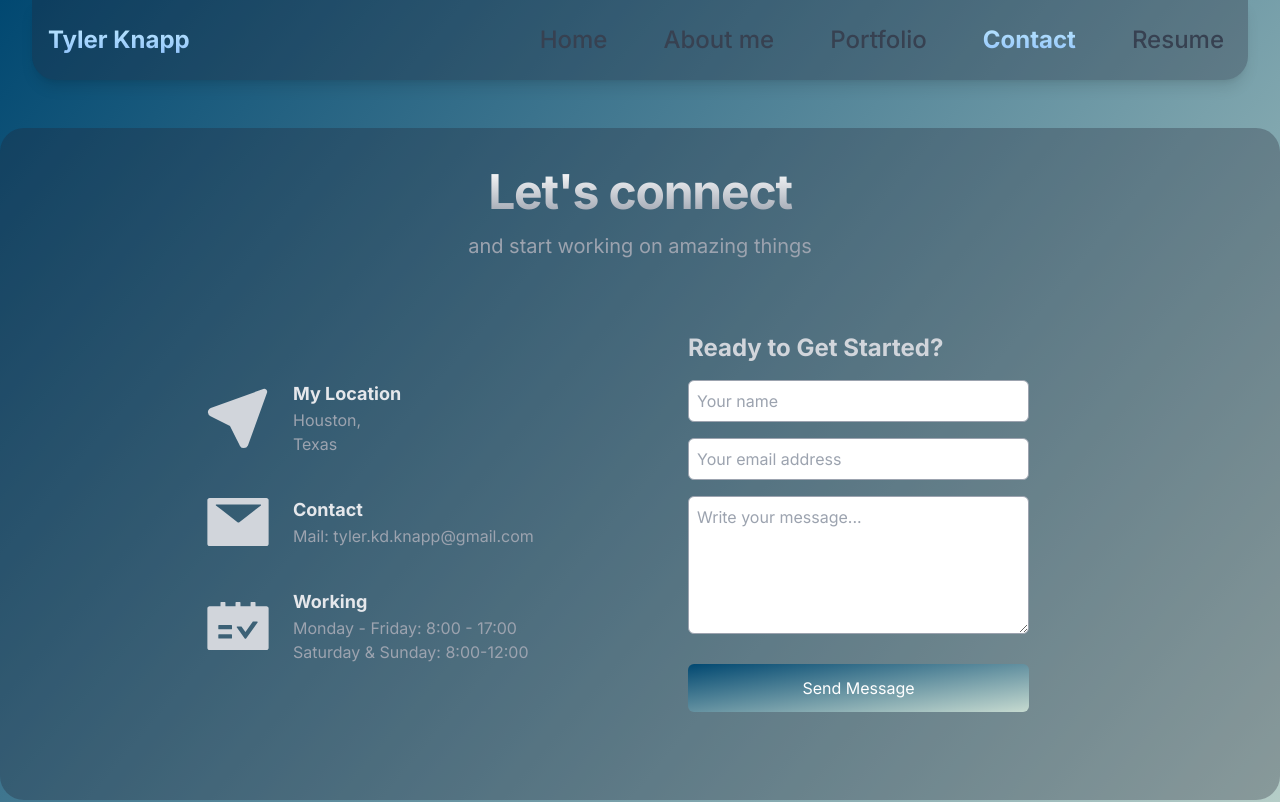
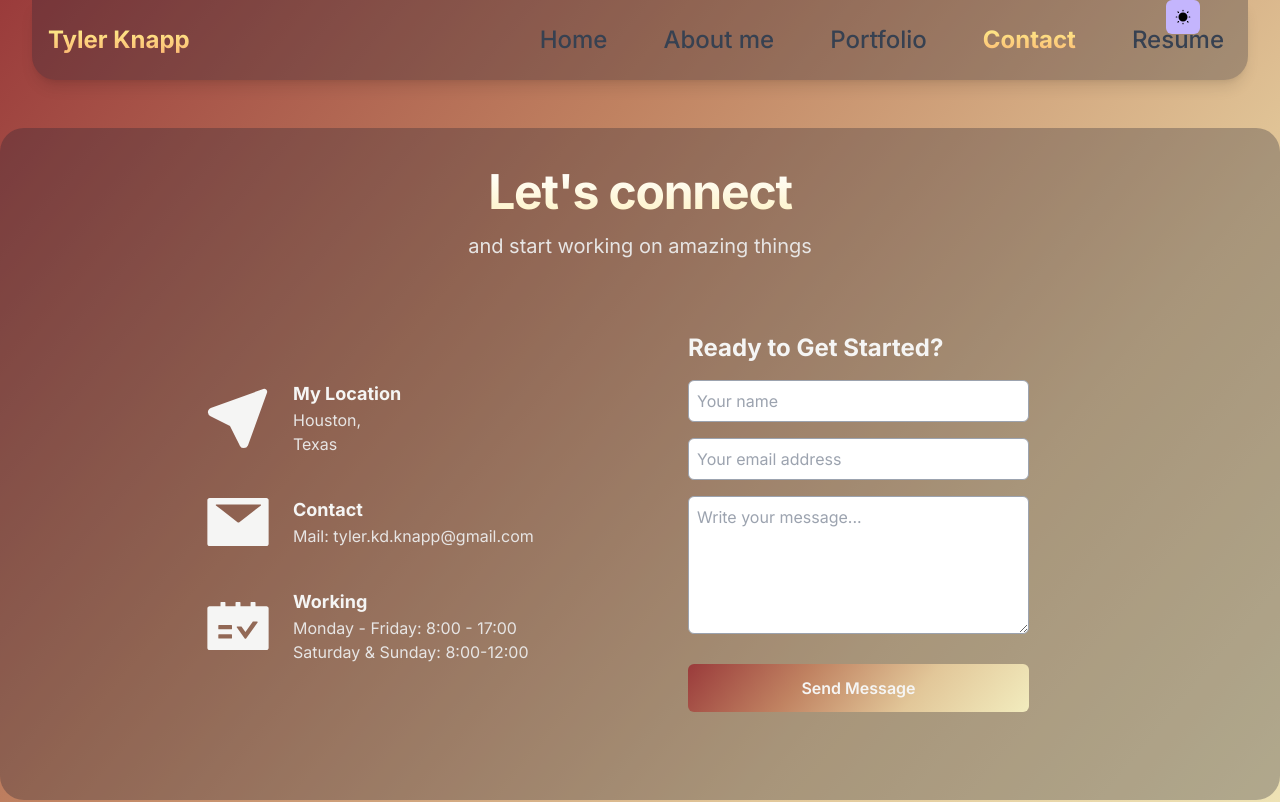
Before and after one commit to Tyler-KD/tyler-knapp-portfolio, a React (Vite) app: page /Contact in a window 1280 px wide. Shown: the top 802 px of the page. Built offline with nearby package versions, Linux system fonts and the light colour scheme.

Commit message:
Added darkMode to tailwind.config.js so that handleThemeSwitch transitions between golden hour and blue hour

```diff
--- a/src/App.jsx
+++ b/src/App.jsx
@@ -1,3 +1,5 @@
+import { PiSunBold, PiSunDimFill } from "react-icons/pi";
+import { useEffect, useState } from "react";
 import Header from "./components/Header";
 import Hero from "./components/Hero";
 import AboutMe from "./components/AboutMe";
@@ -8,9 +10,43 @@ import Footer from "./components/Footer";
 import { BrowserRouter, Route, Routes } from "react-router-dom";
 
 function App() {
+  const [theme, setTheme] = useState(null);
+  useEffect(() => {
+    if (window.matchMedia('(prefers-color-scheme: dark)').
+    matches) {
+      setTheme('dark');
+    } else {
+      setTheme('light');
+    }
+  }, []);
+
+  const handleThemeSwitch = () => {
+    setTheme(theme === 'dark' ? 'light' : 'dark');
+  };
+
+  useEffect(() => {
+    if (theme === 'dark') {
+      document.documentElement.classList.add('dark');
+    } else {
+      document.documentElement.classList.remove('dark');
+    }
+  }, [theme]);
+
+  const sunBold = <PiSunBold />;
+
+  const sunDim = <PiSunDimFill />;
 
   return (
     <BrowserRouter>
+        <button
+          type="button"
+          onClick={handleThemeSwitch}
+          className="fixed p-2 z-10 right-20  bg-violet-300 dark:bg-orange-300 text-lg rounded-md"
+          >
+            {theme === 'dark' ? sunBold : sunDim}
+        </button>
+        <div className="bg-primary-color dark:bg-secondary-color text-stone-900 dark:text-stone-300">
+
 
         {/* Header and inner linked Navbar are displayed on every page because they are outside of Routes tag */}
         <Header />
@@ -29,6 +65,8 @@ function App() {
         {/* Footer is displayed on every page because it is outside of Routes tag */}
         <Footer/>
 
+        </div>
+
     </BrowserRouter>
 
   );
--- a/src/components/AboutMe.jsx
+++ b/src/components/AboutMe.jsx
@@ -12,7 +12,7 @@ const AboutMe = () => {
                         {/* leading-tight and leading-relaxed affects line height */}
                         <h4 className='text-3xl font-bold leading-tight gray-primary-color sm:text-4xl lg:text-5xl'>Hello, I am <span className='italic'>Tyler Knapp</span></h4>
                         {/* Paragraph for describing me */}
-                        <p className='max-w-lg mt-3 text-xl leading-relaxed text-gray-400 md:mt-8'>
+                        <p className='max-w-lg mt-3 text-xl leading-relaxed text-stone-200 dark:text-gray-400 md:mt-8'>
                             I am a full stack developer with a certificate in full-stack development from Rice University and a Bachelor of Science Degree in Biology from Florida State University.
                             At around the age of 13, I built my first computer.  From that point on, I've been deeply rooted in building and understanding computer components.  This early exposure in
                             tech led to a fascination for digital art and post-processing software during my freelance photography.  Eventually, I found my calling in web development and I love it!
--- a/src/components/Contact.jsx
+++ b/src/components/Contact.jsx
@@ -32,7 +32,7 @@ const Contact = () => {
                         <h6 className='mb-4 font-bold tracking-tight gray-primary-color text-3xl sm:text-5xl'>
                             Let's connect
                         </h6>
-                        <p className='mx-auto mt-4 max-w-3xl text-xl text-gray-400'>
+                        <p className='mx-auto mt-4 max-w-3xl text-xl text-stone-200 dark:text-gray-400'>
                             and start working on amazing things
                         </p>
                     </section>
@@ -46,34 +46,34 @@ const Contact = () => {
                         <section className='my-auto pr-6'>
                             <ul>
                                 <li className='flex'>
-                                    <TbLocationFilled className='w-[70px] h-auto text-gray-300' />
+                                    <TbLocationFilled className='w-[70px] h-auto text-stone-100 dark:text-gray-300' />
                                     <section className='m-5'>
-                                        <h6 className='text-lg font-bold text-gray-200'>My Location</h6>
-                                        <p className='text-gray-400'>Houston,</p>
-                                        <p className='text-gray-400'>Texas</p>
+                                        <h6 className='text-lg font-bold text-stone-100 dark:text-gray-200'>My Location</h6>
+                                        <p className='text-stone-200 dark:text-gray-400'>Houston,</p>
+                                        <p className='text-stone-200 dark:text-gray-400'>Texas</p>
                                     </section>
                                 </li>
                                 <li className='flex'>
-                                    <AiFillMail className='w-[70px] h-auto text-gray-300' />
+                                    <AiFillMail className='w-[70px] h-auto text-stone-100 dark:text-gray-300' />
                                     <section className='m-5'>
-                                        <h6 className='text-lg font-bold text-gray-200'>Contact</h6>
-                                        {/* <p className='text-gray-400'>Mobile: xxxx</p> */}
-                                        <p className='text-gray-400'>Mail: tyler.kd.knapp@gmail.com</p>
+                                        <h6 className='text-lg font-bold text-stone-100 dark:text-gray-200'>Contact</h6>
+                                        {/* <p className='text-stone-200 dark:text-gray-400'>Mobile: xxxx</p> */}
+                                        <p className='text-stone-200 dark:text-gray-400'>Mail: tyler.kd.knapp@gmail.com</p>
                                     </section>
                                 </li>
                                 <li className='flex'>
-                                    <AiFillSchedule className='w-[70px] h-auto text-gray-300' />
+                                    <AiFillSchedule className='w-[70px] h-auto text-stone-100 dark:text-gray-300' />
                                     <section className='m-5'>
-                                        <h6 className='text-lg font-bold text-gray-200'>Working</h6>
-                                        <p className='text-gray-400'>Monday - Friday: 8:00 - 17:00</p>
-                                        <p className='text-gray-400'>Saturday &amp; Sunday: 8:00-12:00</p>
+                                        <h6 className='text-lg font-bold text-stone-100 dark:text-gray-200'>Working</h6>
+                                        <p className='text-stone-200 dark:text-gray-400'>Monday - Friday: 8:00 - 17:00</p>
+                                        <p className='text-stone-200 dark:text-gray-400'>Saturday &amp; Sunday: 8:00-12:00</p>
                                     </section>
                                 </li>
                             </ul>
                         </section>
 
                         <section className='max-w-6xl p-5 md:p-12' id="form">
-                            <h6 className='mb-4 text-2xl font-bold text-gray-300'>Ready to Get Started?</h6>
+                            <h6 className='mb-4 text-2xl font-bold text-stone-100 dark:text-gray-300'>Ready to Get Started?</h6>
 
                             {/* User Contact Form */}
                             <form onSubmit={handleSubmit(onSubmit)}>
@@ -108,7 +108,7 @@ const Contact = () => {
                                 </section>
 
                                 <section className='text-center'>
-                                    <button className='w-full bg-primary-color text-white px-6 py-3 font-xl rounded-md sm:mb-0 transition-all duration-200 hover:scale-110'>
+                                    <button className='w-full bg-primary-color dark:bg-secondary-color font-semibold text-stone-100 px-6 py-3 font-xl rounded-md sm:mb-0 transition-all duration-200 hover:scale-110'>
                                         Send Message
                                     </button>
                                 </section>
--- a/src/components/Hero.jsx
+++ b/src/components/Hero.jsx
@@ -24,7 +24,7 @@ const Hero = () => {
 
 
           <section onClick={handleHero}>
-            <NavLink to="/about" title="" className="shadow-2xl mr-4 inline-flex items-center px-6 py-4 mt-8 font-semibold text-white bg-primary-color rounded-lg transition-all duration-200 hover:scale-110" role="button">
+            <NavLink to="/about" title="" className="shadow-2xl mr-4 inline-flex items-center px-6 py-4 mt-8 font-semibold text-white bg-primary-color dark:bg-secondary-color rounded-lg transition-all duration-200 hover:scale-110" role="button">
               About me
             </NavLink>
             <NavLink to="/portfolio" title="" className="inline-flex items-center px-6 py-4 mt-8 font-semibold text-white border rounded-lg transition-all duration-200 hover:scale-110" role="button">
@@ -49,7 +49,8 @@ const Hero = () => {
       <figure className="relative bottom-0 z-10 flex mx-auto justify-center">
         <img className="left-[-20px] top-[-20px] sm:left-20 sm:top-[-200px] absolute block w-auto h-[150px] sm:h-[500px]" src="/assets/notebookL_1.png" alt="Lenovo Laptop" />
         <img className="absolute sm:relative w-auto bottom-[-110px] right-[-70px] sm:bottom-0 sm:right-0 h-[100px] sm:h-[380px]" src="/assets/notebookM.png" alt="Macbook Laptop" />
-        <img className="right-0 sm:bottom-0 absolute block h-auto w-[800px] sm:w-[900px] " src="assets/PortfolioPicB&W.png" alt="Portfolio Photo 1" />
+        <img className="right-0 sm:bottom-0 absolute block h-auto w-[800px] sm:w-[900px] dark:hidden" src="assets/PortfolioPicB&W-alt.png" alt="Portfolio Pic Light" />
+        <img className="right-0 sm:bottom-0 absolute h-auto w-[800px] sm:w-[900px] hidden dark:block" src="assets/PortfolioPicB&W.png" alt="Portfolio Photo Dark" />
 
       </figure>
 
--- a/src/components/Project.jsx
+++ b/src/components/Project.jsx
@@ -19,16 +19,16 @@ const Project = ({ project }) => {
             </a>
             {/* Section containing description paragraph takes 4 columns out of 8 on smaller screens and above */}
             <section className="flex flex-col col-span-4 p-4 mx-auto my-auto">
-                <h5 className="text-gray-200 font-bold text-xl leading-10">
+                <h5 className=" text-stone-100 dark:text-gray-200 font-bold text-xl leading-10">
                     {project.name}
                 </h5>
-                <p className="text-gray-400">
+                <p className=" text-stone-200 dark:text-gray-400">
                     {project.description}
                 </p>
             </section>
             {/* Only 1 column span left for div containing GitHub and Chrome icons */}
             {/* Need flex-row instead of flex-direction so that both icons are displayed next to each other */}
-            <figure className="flex md:flex-col sm:flex-row justify-center text-white gap-4 mx-auto pb-4">
+            <figure className="flex md:flex-col sm:flex-row justify-center text-white dark:text-white gap-4 mx-auto pb-4">
                 <a href={project.githubLink} alt="GitHub Icon" target="_blank" rel="noopener noreferrer">
                     <AiFillGithub className="w-[55px] h-auto transition-all duration-200 hover:scale-110 cursor-pointer" />
                 </a>
--- a/src/index.css
+++ b/src/index.css
@@ -6,24 +6,59 @@
 
 
 body {
-    background: rgb(1, 72, 113);
-    background: linear-gradient(130deg, rgba(1,72,113,1) 0%, rgba(198,218,208,1) 100%);
+    /* background: rgb(1, 72, 113);
+    background: linear-gradient(130deg, rgb(1, 72, 113) 0%, rgba(198, 218, 208, 1) 100%); */
+    /*
+* Created with https://www.css-gradient.com
+* Gradient link: https://www.css-gradient.com/?c1=de994b&c2=b67b91&gt=l&gd=dbr
+*/
+    /* background: rgba(222, 153, 75, 1.0);
+    background: linear-gradient(315deg, rgba(222, 153, 75, 1.0), rgba(182, 123, 145, 1.0)); */
+    /*
+* Created with https://www.css-gradient.com
+* Gradient link: https://www.css-gradient.com/?c1=de994b&c2=b67b91&gt=l&gd=dtl
+*/
+    /* background: #de994b;
+background: linear-gradient(315deg, #de994b, #b67b91 100%); */
     font-family: "Inter", sans-serif;
 }
 
 span,
-    .active {
-        @apply bg-gradient-to-b from-sky-200 to-blue-300 bg-clip-text font-bold text-transparent
+.active {
+    @apply bg-gradient-to-b  from-yellow-200 to-orange-300 bg-clip-text font-bold text-transparent
+}
+
+.dark span,
+.dark .active {
+    @apply bg-gradient-to-b from-sky-200 to-blue-300 bg-clip-text font-bold text-transparent
+}
+
+@layer components {
+    .bg-primary-color {
+        /* background: rgb(126, 67, 0, 1.0); */
+        background: linear-gradient(130deg, #9A3B3B, #C08261, #E2C799, #F2ECBE);
+        /* background: rgb(123,53,0);
+        background: linear-gradient(130deg, rgba(123,53,0,1) 0%, rgba(219,199,206,1) 100%); */
+        /* background: rgb(126,67,0);
+        background: linear-gradient(130deg, rgba(126,67,0,1) 0%, rgba(219,199,206,1) 100%); */
+        /* background: linear-gradient(130deg, #6A2C70, #B83B5E, #F08A5D, #F9ED69) */
     }
 
-.bg-primary-color {
-    @apply bg-gradient-to-br from-[#014871] to-[#c6dad0];
+    .bg-secondary-color {
+        background: rgb(1, 72, 113);
+        background: linear-gradient(130deg, rgb(1, 72, 113) 0%, rgba(198, 218, 208, 1) 100%)
+    }
 }
+
 
 .active {
     @apply font-bold;
 }
 
-.gray-primary-color {
+.gray-primary-color{
+    @apply bg-gradient-to-b from-white to-amber-100 bg-clip-text font-bold text-transparent
+}
+
+.dark .gray-primary-color {
     @apply bg-gradient-to-b from-white to-gray-400 bg-clip-text font-bold text-transparent
 }
--- a/tailwind.config.js
+++ b/tailwind.config.js
@@ -1,6 +1,7 @@
 /** @type {import('tailwindcss').Config} */
 module.exports = {
   content: ["./index.html","./src/**/*.{js,ts,jsx,tsx}"],
+  darkMode: 'class',
   theme: {
     extend: {},
   },
```
Also changed, not shown: src/components/Resume.jsx (+5 -5 lines), public/assets/PortfolioPicB&W-alt.png (added), 1 other file (tests, documents, lock files or other folders).
